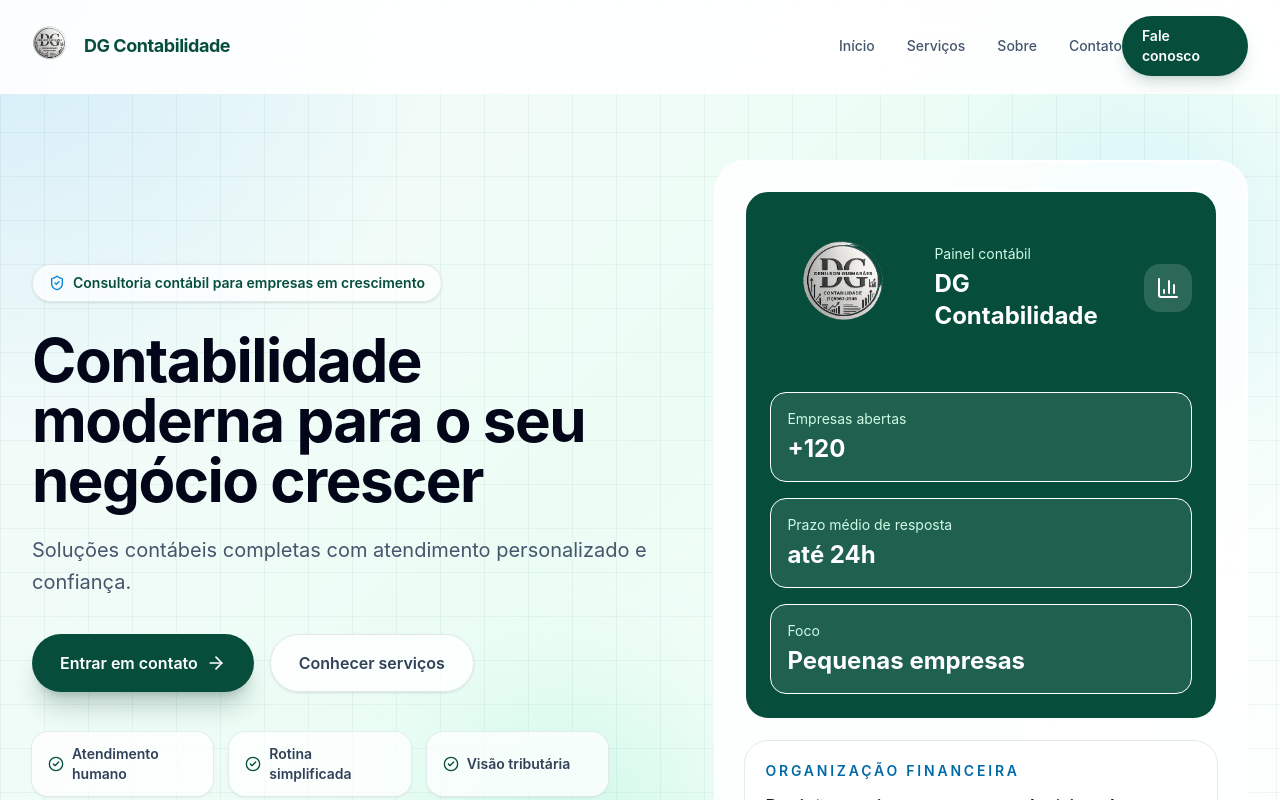
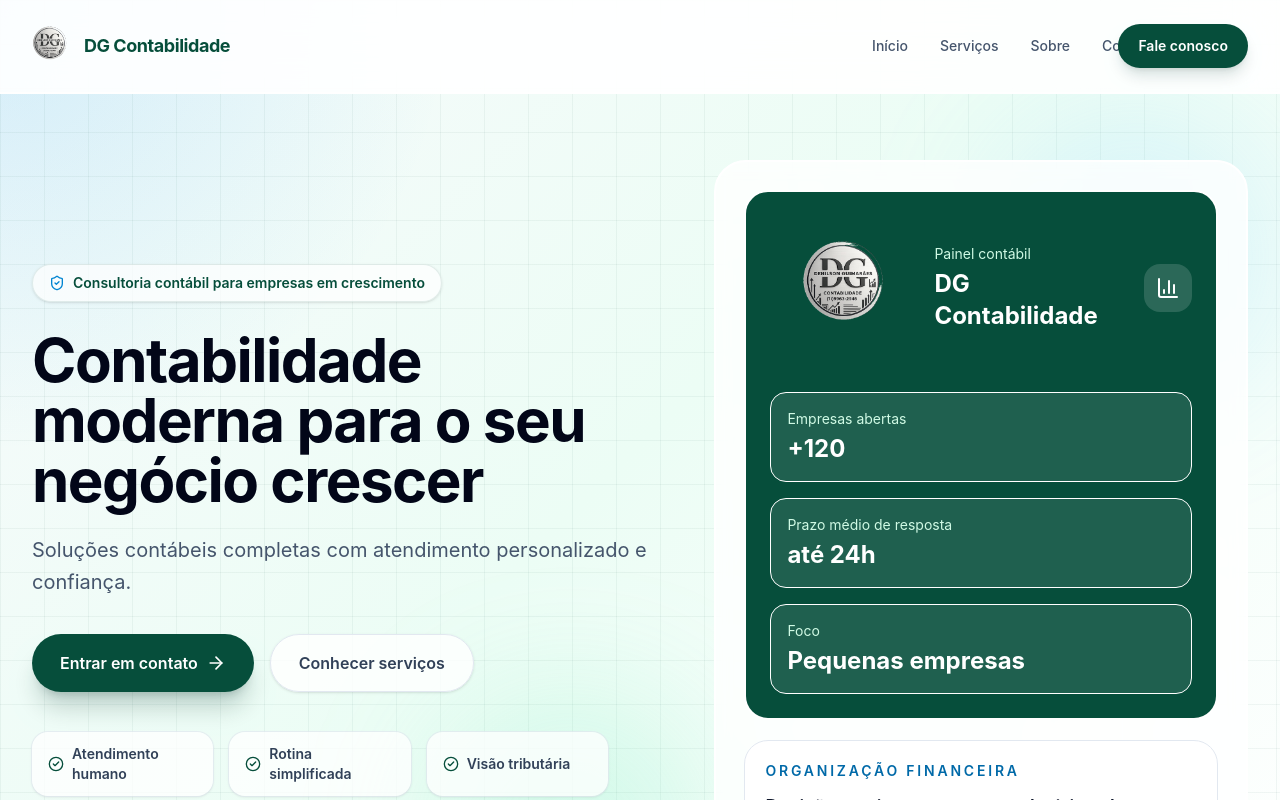
Before and after one commit to WallaceMamuth/dgcontabilidade, a React (Vite) app: page / in a window 1280 px wide. Shown: the top 800 px of the page. Built offline with nearby package versions, Linux system fonts and the light colour scheme.

Commit message:
fix(nav): CTA responsivo em md; style(footer): bloco centralizado
Co-authored-by: Cursor <cursoragent@cursor.com>

```diff
--- a/src/components/Footer.jsx
+++ b/src/components/Footer.jsx
@@ -14,8 +14,8 @@ function InstagramIcon(props) {
 function Footer({ logoUrl }) {
   return (
     <footer id="contato" className="bg-slate-950 px-5 py-12 text-slate-300 sm:px-6 lg:px-8">
-      <div className="mx-auto grid max-w-7xl gap-10 md:grid-cols-[1fr_1.25fr] md:items-start">
-        <div>
+      <div className="mx-auto flex w-full max-w-6xl flex-col gap-10 md:flex-row md:items-start md:justify-center md:gap-12 lg:gap-16">
+        <div className="mx-auto w-full max-w-md md:mx-0 md:shrink-0">
           <div className="flex items-center gap-3">
             <BrandLogoMark logoUrl={logoUrl} variant="footer" />
             <span className="text-lg font-bold tracking-tight text-white">
@@ -35,7 +35,7 @@ function Footer({ logoUrl }) {
           </a>
         </div>
 
-        <address className="grid gap-5 not-italic">
+        <address className="mx-auto grid w-full max-w-md gap-5 not-italic md:mx-0 md:shrink-0 lg:max-w-lg">
           <a
             href="mailto:denilsongcontabilidade@gmail.com"
             className="flex gap-4 rounded-3xl border border-white/10 bg-white/3 p-5 transition hover:border-sky-300/40 hover:bg-white/6 focus-visible:ring-2 focus-visible:ring-sky-300 focus-visible:ring-offset-4 focus-visible:ring-offset-slate-950"
@@ -66,7 +66,7 @@ function Footer({ logoUrl }) {
         </address>
       </div>
 
-      <div className="mx-auto mt-10 flex max-w-7xl flex-col gap-3 border-t border-white/10 pt-6 text-sm text-slate-500 sm:flex-row sm:items-center sm:justify-between sm:gap-4">
+      <div className="mx-auto mt-10 flex max-w-6xl flex-col gap-3 border-t border-white/10 pt-6 text-sm text-slate-500 sm:flex-row sm:items-center sm:justify-between sm:gap-4">
         <p>© {new Date().getFullYear()} DG Contabilidade. Todos os direitos reservados.</p>
         <p>
           Desenvolvido por{' '}
--- a/src/components/Navbar.jsx
+++ b/src/components/Navbar.jsx
@@ -31,26 +31,27 @@ function Navbar({ logoUrl, whatsappUrl }) {
           </span>
         </a>
 
-        <div className="hidden items-center gap-8 self-stretch md:flex">
+        <div className="hidden min-w-0 flex-1 items-center justify-end gap-3 self-stretch md:flex lg:gap-5">
+          <div className="flex min-w-0 items-center gap-3 sm:gap-4 lg:gap-8">
             {navLinks.map((link) => (
               <a
                 key={link.href}
                 href={link.href}
-              className="text-sm font-medium text-slate-600 transition hover:text-[#064E3B] focus-visible:rounded-full focus-visible:ring-2 focus-visible:ring-[#064E3B] focus-visible:ring-offset-4"
+                className="shrink-0 text-sm font-medium whitespace-nowrap text-slate-600 transition hover:text-[#064E3B] focus-visible:rounded-full focus-visible:ring-2 focus-visible:ring-[#064E3B] focus-visible:ring-offset-4"
               >
                 {link.label}
               </a>
             ))}
           </div>
-
           <a
             href={whatsappUrl}
             target="_blank"
             rel="noreferrer"
-          className="hidden items-center self-stretch rounded-full bg-[#064E3B] px-5 py-3 text-sm font-semibold text-white shadow-lg shadow-emerald-950/15 transition duration-300 hover:-translate-y-0.5 hover:bg-[#0b624b] focus-visible:ring-2 focus-visible:ring-[#064E3B] focus-visible:ring-offset-4 md:inline-flex"
+            className="inline-flex shrink-0 items-center justify-center self-center rounded-full bg-[#064E3B] px-4 py-2.5 text-sm font-semibold whitespace-nowrap text-white shadow-lg shadow-emerald-950/15 transition duration-300 hover:-translate-y-0.5 hover:bg-[#0b624b] focus-visible:ring-2 focus-visible:ring-[#064E3B] focus-visible:ring-offset-4 sm:px-5 sm:py-3"
           >
             Fale conosco
           </a>
+        </div>
 
         <div className="flex items-center self-stretch md:hidden">
           <button
```
Lines whose indentation alone changed are shown as unchanged.
